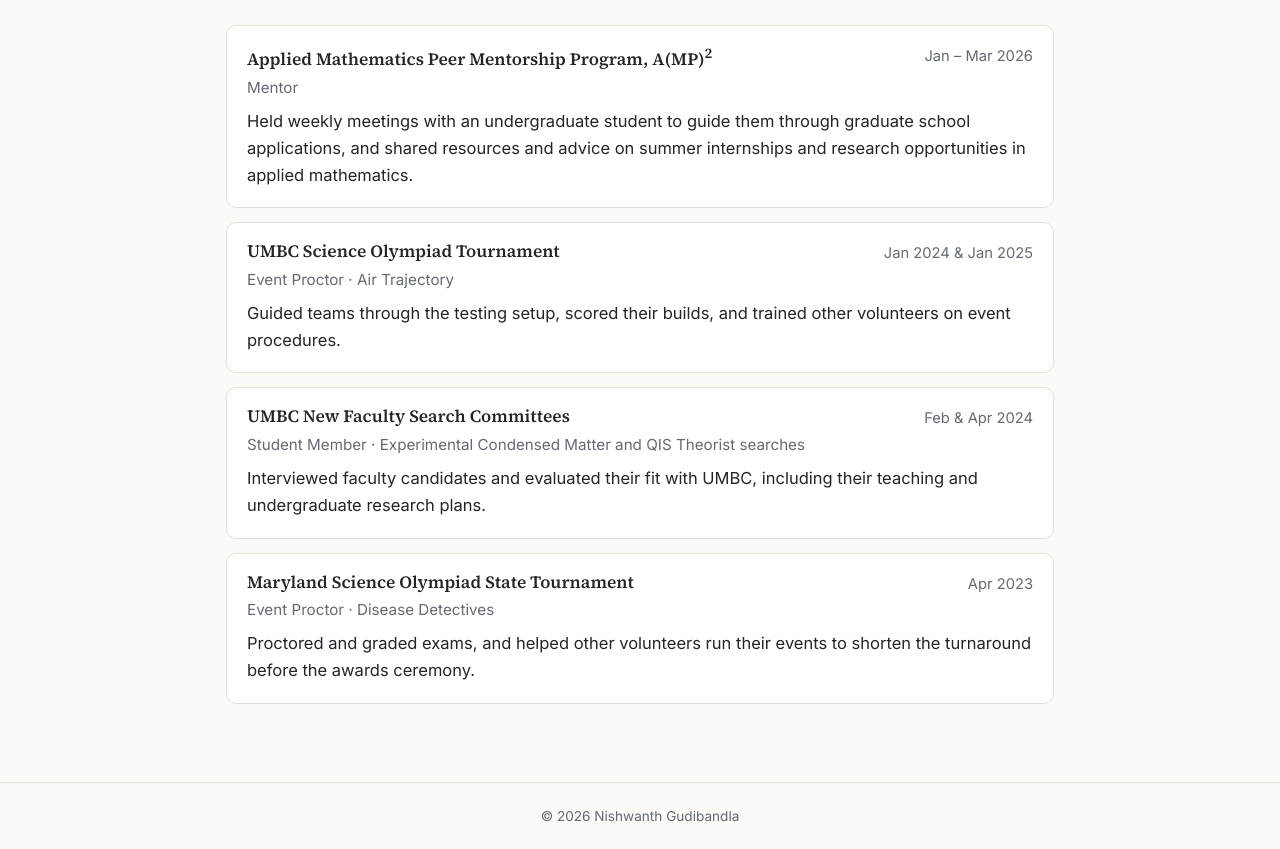
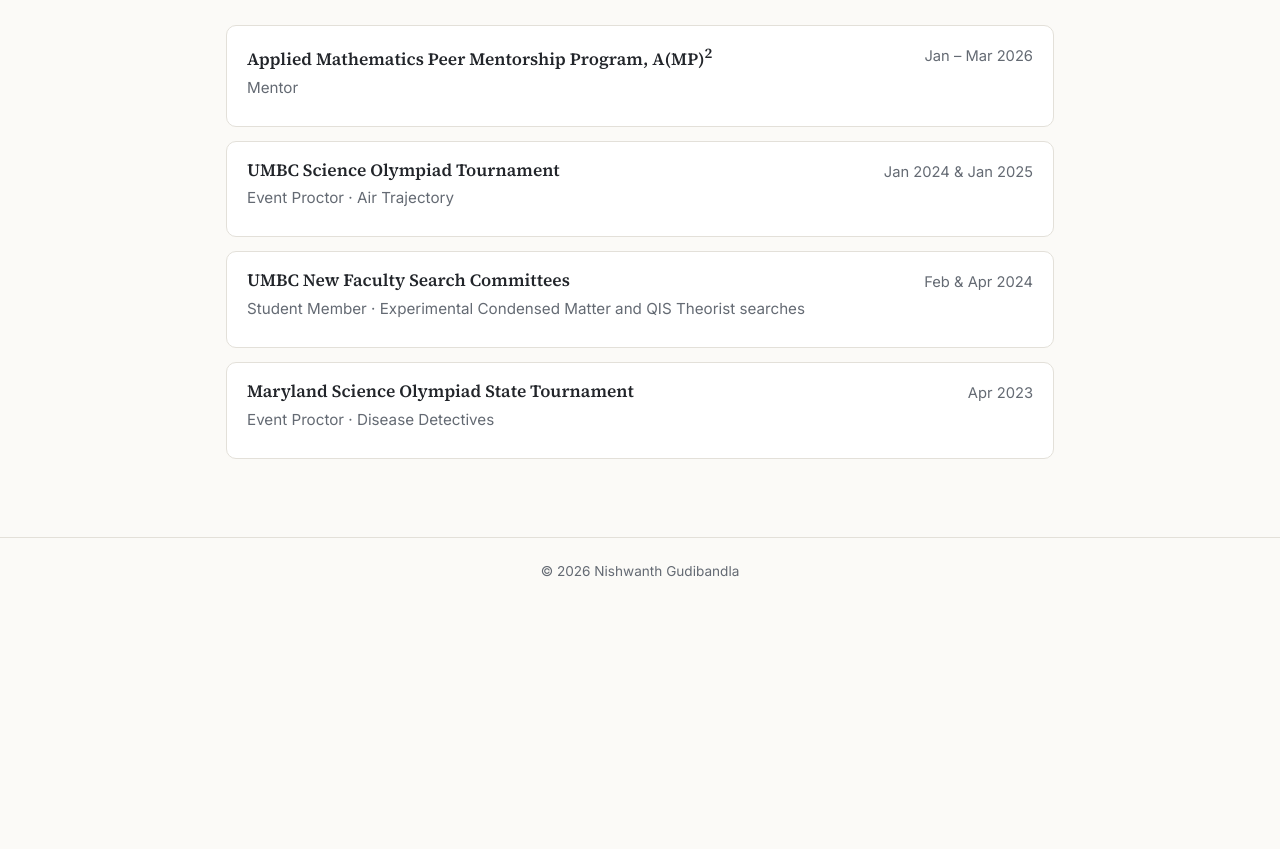
Before and after one commit to ngudib/ngudib.github.io, a plain HTML site: page mentoring/index.html in a window 1280 px wide. Shown: the part 181-1030 px from the top of the page. After the commit the page ends 800 px from the top, so only its background shows below. Drawn offline with Linux system fonts and the light colour scheme.

Commit message:
Removed the text from within the mentoring and teaching boxes to imrpvoe website appearance.

```diff
--- a/mentoring/index.html
+++ b/mentoring/index.html
@@ -29,25 +29,21 @@
 <article class="entry">
   <div class="entry-head"><h3>Applied Mathematics Peer Mentorship Program, A(MP)<sup>2</sup></h3><span class="meta">Jan – Mar 2026</span></div>
   <p class="where">Mentor</p>
-  <p>Held weekly meetings with an undergraduate student to guide them through graduate school applications, and shared resources and advice on summer internships and research opportunities in applied mathematics.</p>
 </article>
 
 <article class="entry">
   <div class="entry-head"><h3>UMBC Science Olympiad Tournament</h3><span class="meta">Jan 2024 &amp; Jan 2025</span></div>
   <p class="where">Event Proctor · Air Trajectory</p>
-  <p>Guided teams through the testing setup, scored their builds, and trained other volunteers on event procedures.</p>
 </article>
 
 <article class="entry">
   <div class="entry-head"><h3>UMBC New Faculty Search Committees</h3><span class="meta">Feb &amp; Apr 2024</span></div>
   <p class="where">Student Member · Experimental Condensed Matter and QIS Theorist searches</p>
-  <p>Interviewed faculty candidates and evaluated their fit with UMBC, including their teaching and undergraduate research plans.</p>
 </article>
 
 <article class="entry">
   <div class="entry-head"><h3>Maryland Science Olympiad State Tournament</h3><span class="meta">Apr 2023</span></div>
   <p class="where">Event Proctor · Disease Detectives</p>
-  <p>Proctored and graded exams, and helped other volunteers run their events to shorten the turnaround before the awards ceremony.</p>
 </article>
 
 </main>
```
Also changed, not shown: teaching/index.html (+0 -2 lines).
